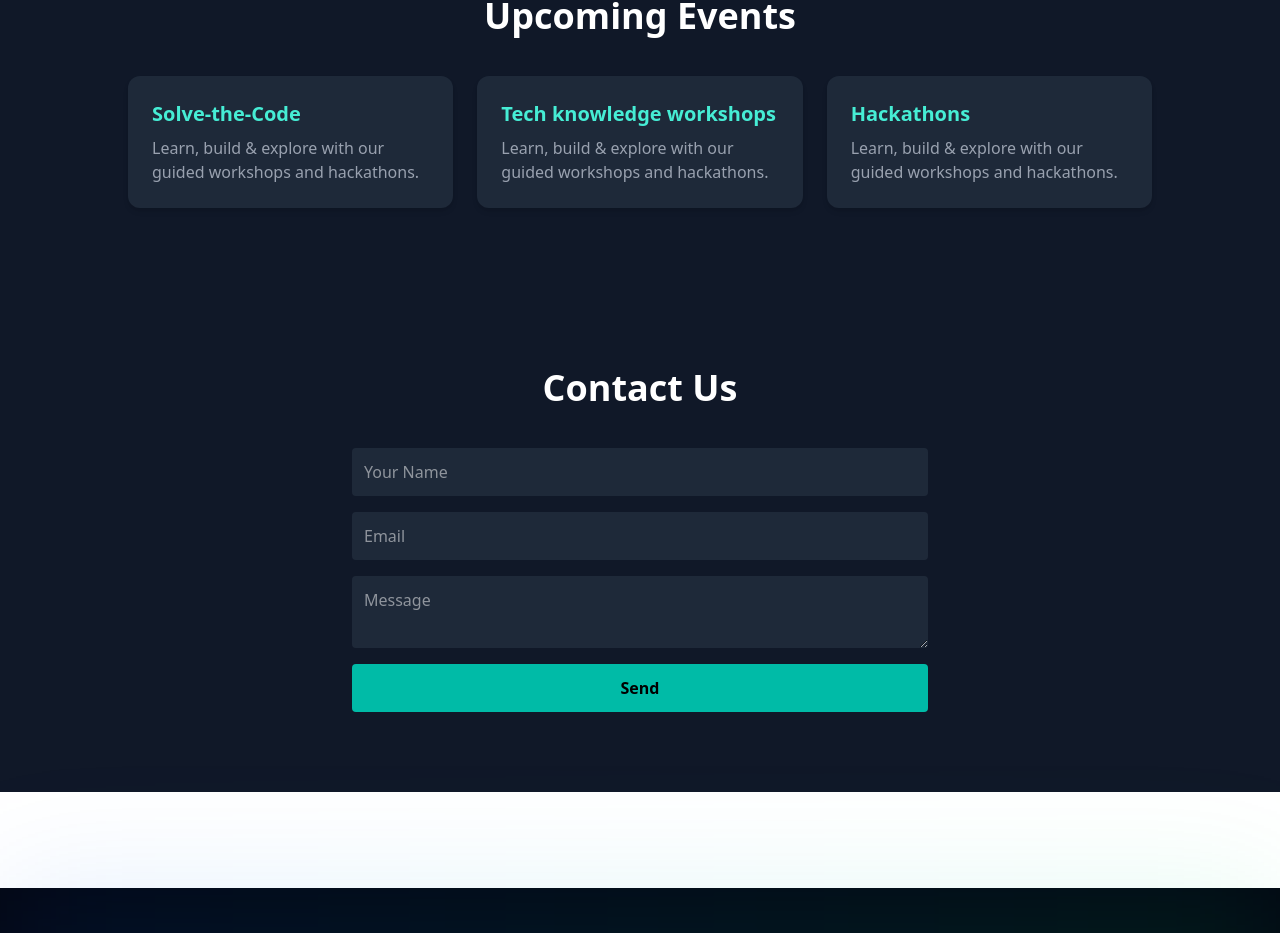
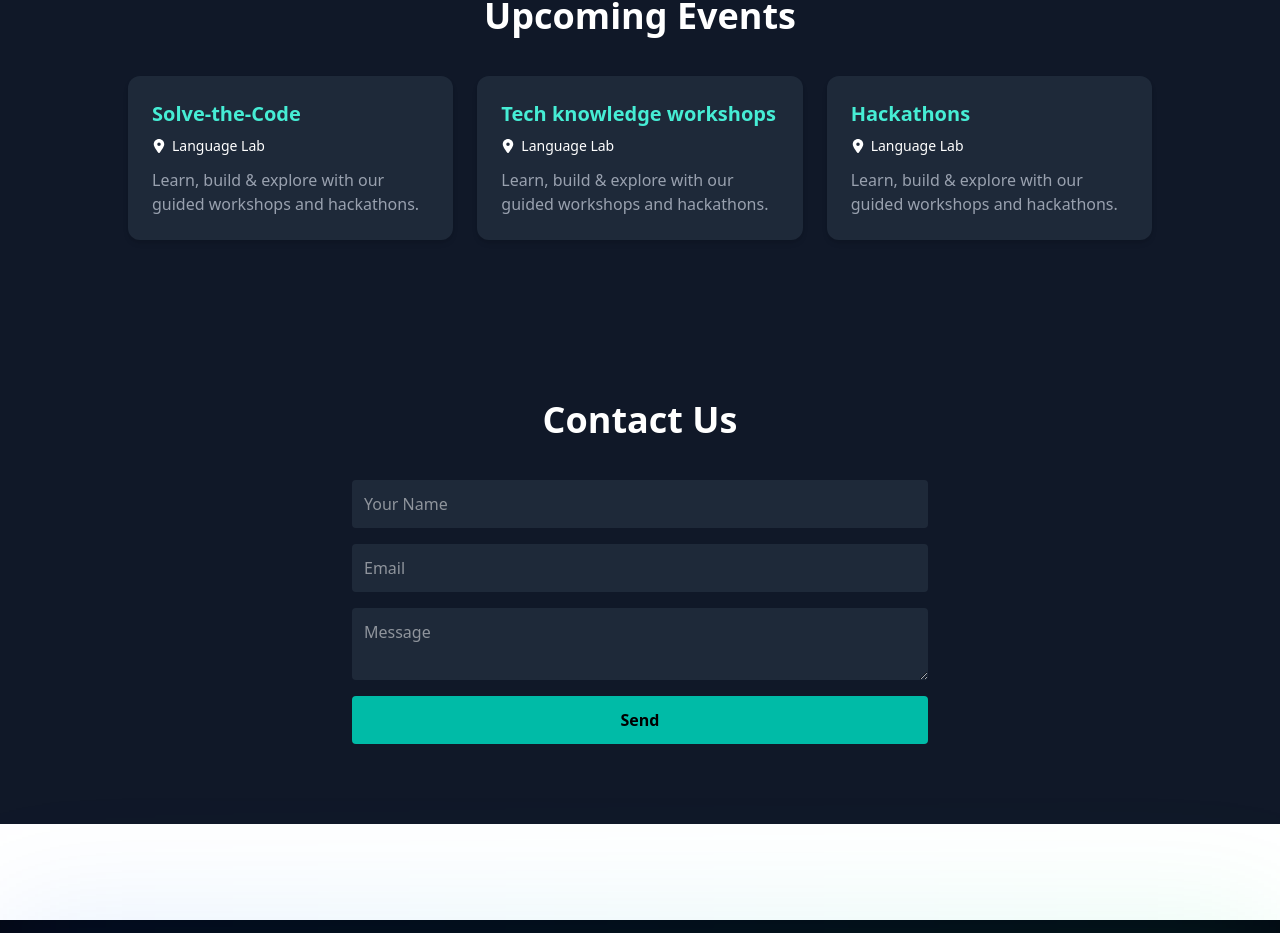
Before and after one commit to Hkjaiswal02/Hack-the-Web-competition, a React (Vite) app: page / in a window 1280 px wide. Shown: the part 1300-2233 px from the top of the page. Built offline with nearby package versions, Linux system fonts and the light colour scheme; the HTML template or start-up script is replaced by a standard one.

Commit message:
added location in upcomming box

```diff
--- a/src/components/Events/Events.jsx
+++ b/src/components/Events/Events.jsx
@@ -1,18 +1,23 @@
 import SlideOnScroll from "../ScrollOnScroll";
 import SlideUpDown from "../SlideUpDown";
+import { FaLocationDot } from "react-icons/fa6";
+
 const Events = () => {
   const upcomingEvents = {
     1: {
       name: "Solve-the-Code",
       title: "Learn, build & explore with our guided workshops and hackathons.",
+      location: "Language Lab",
     },
     2: {
       name: "Tech knowledge workshops",
       title: "Learn, build & explore with our guided workshops and hackathons.",
+      location: "Language Lab",
     },
     3: {
       name: "Hackathons",
       title: "Learn, build & explore with our guided workshops and hackathons.",
+      location: "Language Lab",
     },
   };
   return (
@@ -32,6 +37,10 @@ const Events = () => {
               <h3 className="text-xl font-semibold text-teal-300 mb-2">
                 {value.name}
               </h3>
+              <p className="text-sm mb-3 flex items-center gap-1.5">
+                <FaLocationDot />
+                {value.location}
+              </p>
               <p className="text-gray-400">{value.title}</p>
             </div>
           </SlideOnScroll>
```
